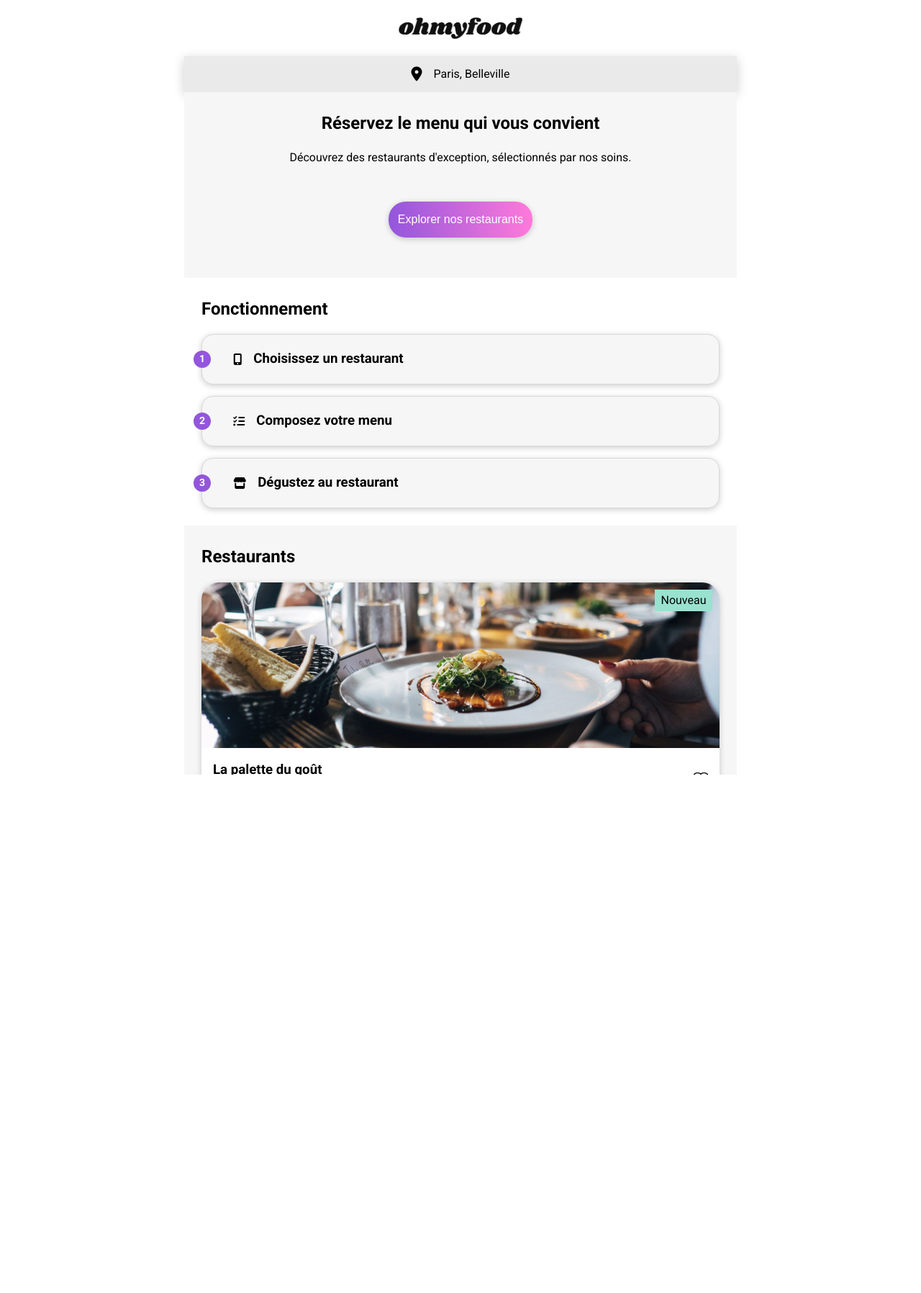
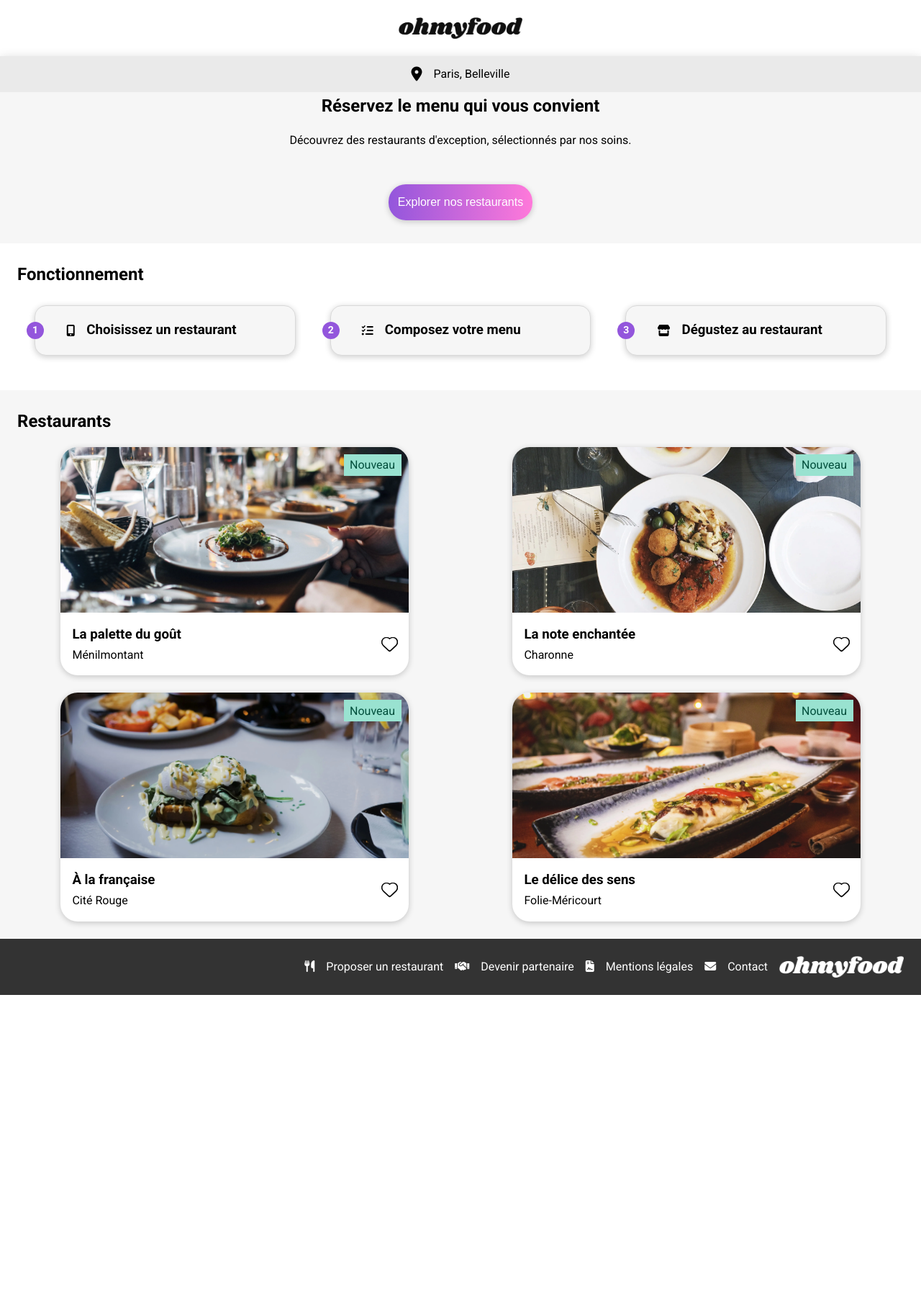
Before and after one commit to Steinshy/OC-OhMyFood, a plain HTML site: page index.html in a window 1280 px wide. Shown: the top 1796 px of the page at 72% size. After the commit the page ends 1382 px from the top, so only its background shows below. Drawn offline with Linux system fonts and the light colour scheme; a web font is replaced by a local one.

Commit message:
Media quary tablet / desktop done, better rename class (wip)

```diff
--- a/assets/css/animation.css
+++ b/assets/css/animation.css
@@ -1,25 +1,6 @@
 /* =========================
     Loader Styles
    ========================= */
-:root {
-  --x0: 0;
-  --x1: 100%;
-  --y0: -50px;
-  --y1: 50%;
-  --y2: -25px;
-  --y3: 8px;
-  --y4: 16px;
-}
-
-main {
-  opacity: 0;
-  animation: fadeIn 0.2s cubic-bezier(0.4, 0, 0.2, 1) 0.8s forwards;
-}
-
-.loader-container {
-  animation: hideLoader 0.2s cubic-bezier(0.4, 0, 0.2, 1) 0.8s forwards;
-}
-
 /* Hide the loader */
 @keyframes hideLoader {
   0% {
@@ -86,24 +67,10 @@ main {
       var(--x1) calc(var(--x1) - var(--y4));
   }
 }
+
 /* =========================
     Menu Section Animation
    ========================= */
-.menu__section {
-  animation: slideUpFadeIn 0.5s ease-out both;
-  animation-delay: 1s;
-}
-
-/* =========================
-    Menu Item Animation (Refactored)
-   ========================= */
-.menu__section .menu__item {
-  opacity: 0;
-  transform: translateY(24px);
-  animation: slideUpFadeIn 0.5s ease-out both;
-}
-
-/* Staggered animation delay for each item */
 .menu__section .menu__item:nth-child(1) {
   animation-delay: 1.2s;
 }
@@ -138,22 +105,3 @@ main {
     transform: translateY(0);
   }
 }
-
-/* =========================
-    Menu Item Hover
-   ========================= */
-.menu__item-check {
-  transition: transform 0.3s cubic-bezier(0.4, 0, 0.2, 1);
-}
-
-.menu__item-check i {
-  transition: transform 0.3s cubic-bezier(0.4, 0, 0.2, 1);
-}
-
-.menu__item:hover .menu__item-check-container {
-  transform: translateX(0);
-}
-
-.menu__item:hover .menu__item-check i {
-  transform: rotate(360deg);
-}
--- a/assets/css/style.css
+++ b/assets/css/style.css
@@ -13,7 +13,7 @@
   --color-text: #000000;
   --color-border: #d9d9d9;
   --color-badge: #99e2d0;
-  --color-badge-text: #008766;
+  --color-badge-text: #004e3b;
   --color-background-dark: #333333;
   --color-background-light: #f6f6f6;
   --color-header-card: #eaeaea;
@@ -30,12 +30,12 @@
   --font-weight-bold: 700;
 
   /* Font Sizes */
-  --font-size-xs: 0.75rem; /* 12px */
-  --font-size-sm: 0.875rem; /* 14px */
-  --font-size-base: 1rem; /* 16px */
-  --font-size-lg: 1.25rem; /* 20px */
-  --font-size-xl: 1.5rem; /* 24px */
-  --font-size-2xl: 2rem; /* 32px */
+  --font-size-xs: 0.75rem;
+  --font-size-sm: 0.875rem;
+  --font-size-base: 1rem;
+  --font-size-lg: 1.25rem;
+  --font-size-xl: 1.5rem;
+  --font-size-2xl: 2rem;
 
   /* Spacing Scale */
   --space-xs: 0.5rem;
@@ -43,18 +43,28 @@
   --space-md: 1rem;
   --space-lg: 1.5rem;
   --space-xl: 2rem;
-  --space-3xl: 3rem;
+  --space-2xl: 3rem;
 
   /* Width */
   --size-full: 100%;
   --size-half: 50%;
 
+  /* Box Shadows */
   --box-shadow-loader: 0 3px 0 var(--color-white);
   --box-shadow-light: 0 2px 8px rgba(0, 0, 0, 0.2);
   --box-shadow-medium: 0 4px 15px rgba(0, 0, 0, 0.2);
 
   /* Layout */
   --container-max-width: 768px;
+
+  /* Animation */
+  --x0: 0;
+  --x1: 100%;
+  --y0: -50px;
+  --y1: 50%;
+  --y2: -25px;
+  --y3: 8px;
+  --y4: 16px;
 }
 
 /* =========================
@@ -72,13 +82,19 @@ html {
   line-height: 1.6;
 }
 
+main {
+  display: flex;
+  flex-direction: column;
+  animation: fadeIn 0.2s cubic-bezier(0.4, 0, 0.2, 1) 0.8s forwards;
+}
+
 body {
   max-width: var(--container-max-width);
   margin: 0 auto;
 }
 
 /* =========================
-    Loader Container
+    Loader
    ========================= */
 .loader-container {
   display: flex;
@@ -90,11 +106,9 @@ body {
   inset: 0;
   background-color: var(--color-white);
   z-index: 9999;
+  animation: hideLoader 0.2s cubic-bezier(0.4, 0, 0.2, 1) 0.8s forwards;
 }
 
-/* =========================
-    Loader
-   ========================= */
 .loader {
   width: 100px;
   height: 15px;
@@ -103,9 +117,6 @@ body {
   clip-path: inset(-40px 0 -5px);
 }
 
-/* =========================
-    Loader Bar
-   ========================= */
 .loader:before {
   content: "";
   position: absolute;
@@ -139,7 +150,7 @@ button {
   border-radius: var(--space-lg);
   box-shadow: var(--box-shadow-light);
   border: none;
-  font-size: var(--font-size-md);
+  font-size: var(--font-size-base);
   font-weight: var(--font-weight-medium);
   transition: transform 0.3s, box-shadow 0.3s, opacity 0.3s;
 }
@@ -203,7 +214,7 @@ header {
 }
 
 .header__nav i {
-  margin-left: var(--space-md);
+  margin-inline-start: var(--space-md);
   font-size: var(--font-size-xl);
 }
 
@@ -211,7 +222,10 @@ header {
   margin: 0 auto;
 }
 
-.header__card {
+/* =========================
+    Banner Location
+   ========================= */
+.banner_location {
   display: flex;
   flex-direction: row;
   align-items: center;
@@ -222,23 +236,15 @@ header {
   width: var(--size-full);
 }
 
-.header__card i {
+.banner_location i {
   font-size: var(--font-size-lg);
-  margin-right: var(--space-md);
+  margin-inline-end: var(--space-md);
 }
 
-/* Main */
-main {
-  display: flex;
-  flex-direction: column;
-}
-
-.banner__container {
-  max-height: 300px;
-}
-
-/* Main Section */
-.main-section {
+/* =========================
+    Main Section
+   ========================= */
+.main_section {
   display: flex;
   flex-direction: column;
   align-items: center;
@@ -247,31 +253,28 @@ main {
   padding: var(--space-lg);
 }
 
-.main-section h1,
-.main-section p {
+.main_section h1,
+.main_section p {
   width: 100%;
   max-width: 90vw;
   text-align: center;
 }
 
-/* Orders Section */
-.orders-section {
-  display: flex;
-  flex-direction: column;
+.section_orders {
+  display: grid;
   padding: var(--space-lg);
+  width: 100%;
 }
 
-/* Orders Section Title */
-.orders-section h1 {
-  margin-bottom: var(--space-md);
+.section_orders h1 {
+  margin-block-end: var(--space-md);
 }
 
 /* Orders Section Container */
-.orders-section__container {
-  display: flex;
-  flex-direction: column;
+.section_orders__container {
+  display: grid;
   gap: var(--space-md);
-  margin-top: var(--space-md);
+  margin-block-start: var(--space-md);
 }
 
 /* Order Card */
@@ -287,7 +290,7 @@ main {
   width: 100%;
   min-height: 70px;
   gap: var(--space-md);
-  padding-left: calc(var(--space-lg) * 1.8);
+  padding-inline-start: calc(var(--space-lg) * 1.8);
 }
 
 /* Order Card Circle */
@@ -301,8 +304,8 @@ main {
   border-radius: 50%;
   background-color: var(--color-primary);
   position: absolute;
-  left: 0;
-  top: 50%;
+  inset-inline-start: 0;
+  inset-block-start: 50%;
   transform: translate(-50%, -50%);
 }
 
@@ -323,29 +326,26 @@ main {
 
 /* Restaurants Section */
 .restaurants {
-  display: flex;
-  flex-direction: column;
+  display: grid;
   padding: var(--space-lg);
   background-color: var(--color-background-light);
 }
 
 .restaurants h1 {
   font-weight: var(--font-weight-bold);
-  margin-bottom: var(--space-md);
+  margin-block-end: var(--space-md);
 }
 
 /* Restaurants Section Cards */
 .restaurants__cards {
-  display: flex;
-  flex-direction: column;
-  gap: var(--space-md);
-  margin-top: var(--space-md);
+  display: grid;
+  grid-template-columns: repeat(1, 1fr);
+  gap: var(--space-lg);
+  margin-block-start: var(--space-md);
 }
 
 /* Restaurant Card */
 .restaurant__card {
-  display: flex;
-  flex-direction: column;
   position: relative;
   min-height: 250px;
   width: 100%;
@@ -361,8 +361,8 @@ main {
   width: var(--size-full);
   height: var(--size-full);
   z-index: 1;
+  inset-inline-start: 0;
   top: 0;
-  left: 0;
 }
 
 .restaurant__badge {
@@ -375,6 +375,7 @@ main {
   min-width: 80px;
   min-height: 30px;
   inset: 10px 10px auto auto;
+  color: var(--color-badge-text);
 }
 
 /* Restaurant Card Image & Content */
@@ -409,20 +410,22 @@ footer {
   display: grid;
   background-color: var(--color-background-dark);
   padding: var(--space-lg);
+  gap: var(--space-md);
 }
 
-footer img {
-  margin: var(--space-lg) 0;
+footer nav ul {
+  display: grid;
+  grid-template-columns: repeat(1, 1fr);
+  justify-content: flex-start;
+  gap: var(--space-md);
 }
 
-footer nav {
-  display: grid;
-  gap: var(--space-md);
+footer nav ul li {
   color: var(--color-white);
 }
 
 footer nav i {
-  margin-right: var(--space-md);
+  margin-inline-end: var(--space-md);
 }
 
 /* =========================
@@ -430,12 +433,19 @@ footer nav i {
    ========================= */
 
 /* =========================
+    Banner Container
+   ========================= */
+.banner__container {
+  max-height: 300px;
+}
+
+/* =========================
     Menu Header
    ========================= */
 .menu__header {
   display: flex;
   flex-direction: column;
-  margin-top: -5rem;
+  margin-block-start: -5rem;
   padding: var(--space-lg);
   border-radius: 40px 40px 0 0;
   background: var(--color-background-light);
@@ -446,23 +456,12 @@ footer nav i {
   flex-direction: row;
   align-items: center;
   justify-content: space-between;
+  padding: 0 var(--space-sm) 0;
+}
+
+.menu__header-title h1 {
   font-family: var(--font-family-shrikhand);
   font-weight: 400;
-}
-
-.menu__header-title i {
-  font-size: var(--font-size-lg);
-  color: var(--color-white);
-  text-shadow: 1.5px 0 0 #000, -1.5px 0 0 #000, 0 1.5px 0 #000, 0 -1.5px 0 #000,
-    1.1px 1.1px 0 #000, -1.1px -1.1px 0 #000, 1.1px -1.1px 0 #000,
-    -1.1px 1.1px 0 #000;
-  z-index: 2;
-  transition: color 0.3s, text-shadow 0.3s;
-}
-
-.menu__header-title i:hover {
-  color: var(--color-primary);
-  text-shadow: none;
 }
 
 .menu__header button {
@@ -475,9 +474,16 @@ footer nav i {
 .menu__section {
   display: flex;
   flex-direction: column;
-  margin-top: var(--space-xl);
+  margin-block-start: var(--space-xl);
   width: var(--size-full);
   position: relative;
+  animation: slideUpFadeIn 0.5s ease-out both;
+  animation-delay: 1.2s;
+}
+
+.menu__section .menu__item {
+  opacity: 0;
+  transform: translateY(24px);
   animation: slideUpFadeIn 0.5s ease-out both;
 }
 
@@ -490,8 +496,8 @@ footer nav i {
   width: 40px;
   height: 3px;
   top: 40px;
-  left: 0;
-  bottom: 0;
+  inset-inline-start: 0;
+  inset-block-end: 0;
   background-color: var(--color-badge);
 }
 
@@ -512,8 +518,8 @@ footer nav i {
   overflow: hidden;
   background-color: var(--color-white);
   position: relative;
-  margin-top: var(--space-md);
-  margin-bottom: var(--space-md);
+  margin-block-start: var(--space-md);
+  margin-block-end: var(--space-md);
   transition: box-shadow 0.3s cubic-bezier(0.4, 0, 0.2, 1);
 }
 
@@ -542,11 +548,11 @@ footer nav i {
   justify-content: center;
   align-items: center;
   position: absolute;
-  top: 0;
-  right: -4rem;
+  inset-block-start: 0;
+  inset-inline-end: -4rem;
   height: 100%;
   background-color: var(--color-white);
-  transition: right 0.3s cubic-bezier(0.4, 0, 0.2, 1);
+  transition: inset-inline-end 0.3s cubic-bezier(0.4, 0, 0.2, 1);
 }
 
 .menu__item:hover {
@@ -555,7 +561,9 @@ footer nav i {
 }
 
 .menu__item:hover .menu__item-check-container {
-  right: 0;
+  inset-block-start: 0;
+  inset-inline-end: 0;
+  transform: translateX(0);
 }
 
 .menu__item:hover .menu__item-content {
@@ -564,7 +572,7 @@ footer nav i {
 
 .menu__item-content-price {
   white-space: nowrap;
-  margin-right: var(--space-md);
+  margin-inline-end: var(--space-md);
 }
 
 /* =========================
@@ -578,6 +586,7 @@ footer nav i {
   justify-content: center;
   background-color: var(--color-badge);
   font-size: var(--font-size-lg);
+  transition: transform 0.3s cubic-bezier(0.4, 0, 0.2, 1);
 }
 
 .menu__item-check i {
@@ -589,16 +598,76 @@ footer nav i {
   border-radius: var(--size-half);
   background-color: var(--color-white);
   color: var(--color-badge);
+  transition: transform 0.3s cubic-bezier(0.4, 0, 0.2, 1);
+}
+
+.menu__item:hover .menu__item-check i {
+  transform: rotate(360deg);
 }
 
 /* =========================
   Tablet (min-width: 768px)
    ========================= */
 @media (min-width: 768px) {
+  body {
+    max-width: 100%;
+  }
+
+  .main_section {
+    padding: 0;
+  }
+
+  .restaurants__cards {
+    grid-template-columns: repeat(2, 1fr);
+  }
 }
 
 /* =========================
   Desktop (min-width: 1025px)
    ========================= */
 @media (min-width: 1025px) {
+  /* =========================
+    Restaurants Styles
+   ========================= */
+
+  /* =========================
+    Banner Container
+   ========================= */
+  .banner__container img {
+    height: 400px;
+    width: 100%;
+  }
+
+  .menu__header {
+    width: 80%;
+    margin: 0 auto;
+  }
+
+  .section_orders__container {
+    grid-template-columns: repeat(3, 1fr);
+    gap: var(--space-2xl);
+    padding: var(--space-lg);
+    width: 100%;
+    margin: 0 auto;
+  }
+
+  .restaurant__card {
+    width: 80%;
+    margin: 0 auto;
+  }
+
+  footer {
+    display: flex;
+    align-items: center;
+    flex-direction: row-reverse;
+    justify-content: flex-start;
+    gap: var(--space-md);
+  }
+
+  footer nav ul {
+    display: flex;
+    flex-direction: row;
+    flex-wrap: wrap;
+    gap: var(--space-md);
+  }
 }
--- a/index.html
+++ b/index.html
@@ -66,22 +66,22 @@
     </header>
 
     <main>
-      <!-- Header Card -->
-      <div class="header__card">
+      <!-- Banner Location -->
+      <div class="banner_location">
         <i class="fa-solid fa-location-dot"></i>
         <p>Paris, Belleville</p>
       </div>
 
       <!-- Main Section -->
-      <section class="main-section">
+      <section class="main_section">
         <h1>Réservez le menu qui vous convient</h1>
         <p>Découvrez des restaurants d'exception, sélectionnés par nos soins.</p>
         <button>Explorer nos restaurants</button>
       </section>
       <!-- Orders Section -->
-      <section class="orders-section">
+      <section class="section_orders">
         <h2>Fonctionnement</h2>
-        <div class="orders-section__container">
+        <div class="section_orders__container">
           <!-- Order Card -->
           <div class="order-card">
             <div class="order-card__circle">
```
